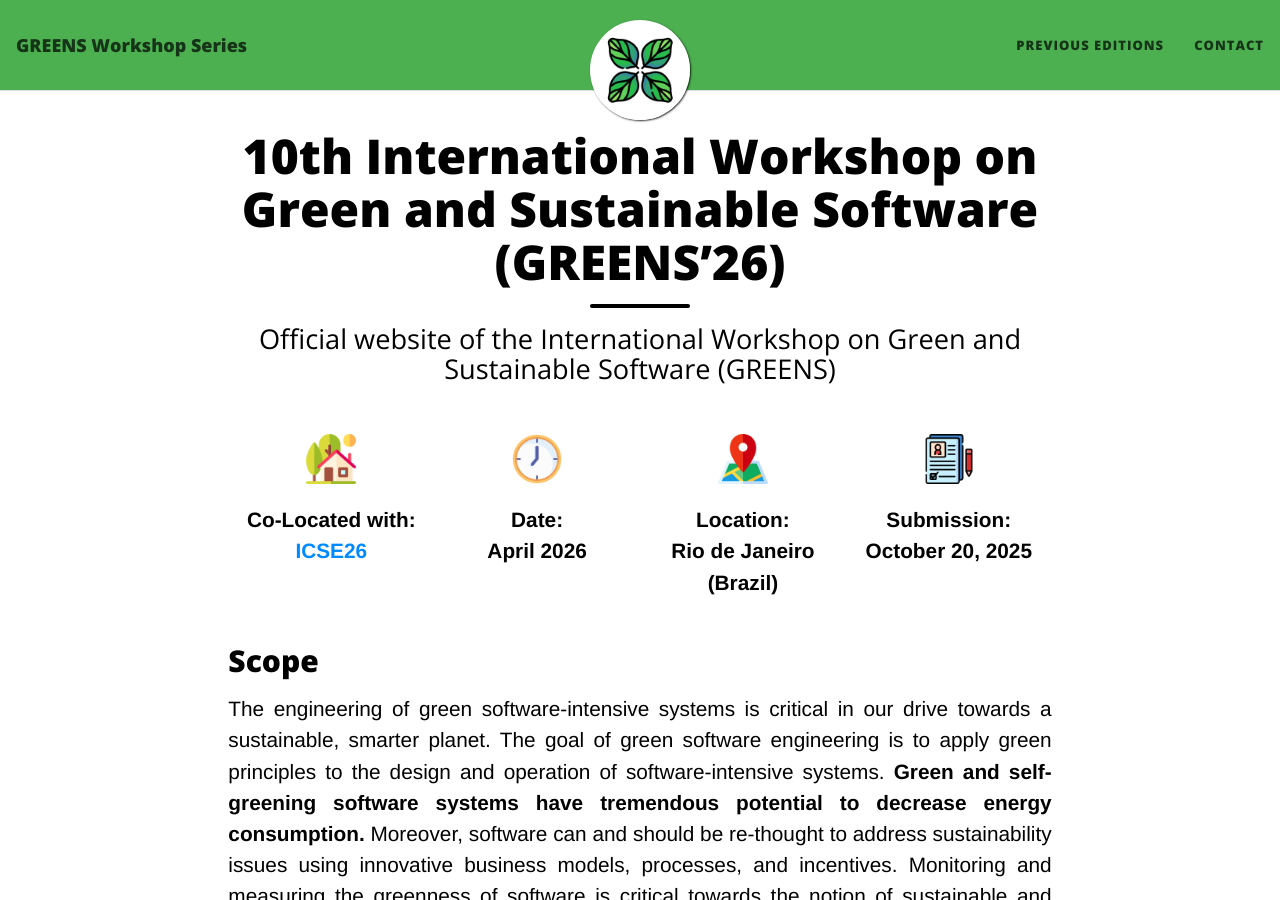
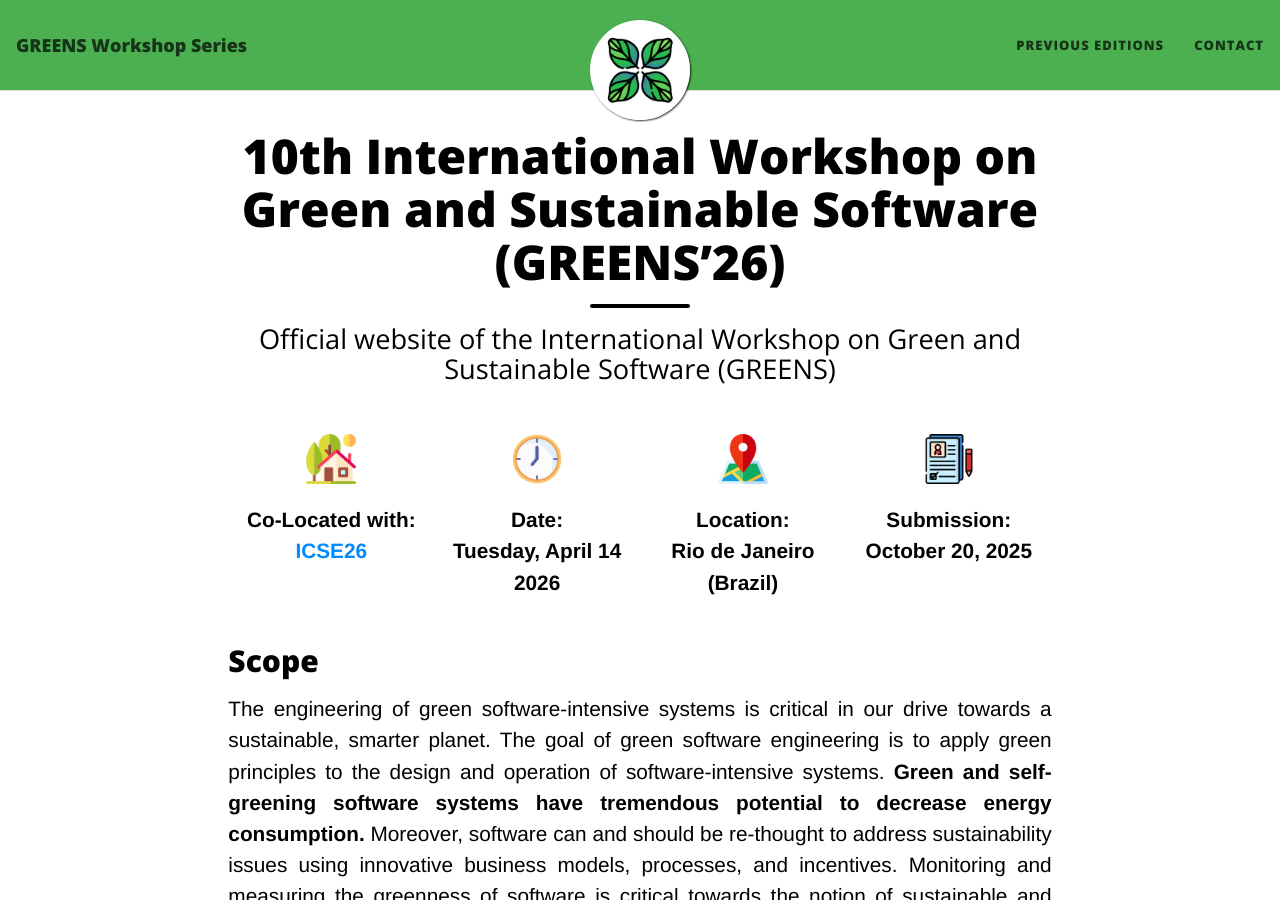
Before and after one commit to greensworkshop/greensworkshop.github.io, a Jekyll site: the page built from index.html, in a window 1280 px wide and 900 px high. Built offline with Jekyll 4.4.1, drawn with Linux system fonts in a browser that asks for light colours; nearby versions of some CDN libraries; the list of posts is cut into pages by our own code.

Commit message:
updating date

```diff
--- a/index.html
+++ b/index.html
@@ -18,7 +18,7 @@ subtitle: Official website of the International Workshop on Green and Sustainabl
   <div class="info-block">
     <img class="info-img" src="/img/clock.png" alt="date" />
     <b class="info-block-text">Date:</b>
-    <b class="info-block-text">April 2026</b>
+    <b class="info-block-text">Tuesday, April 14 2026</b>
   </div>
   <div class="info-block">
     <img class="info-img" src="/img/location.png" alt="date" />
```
